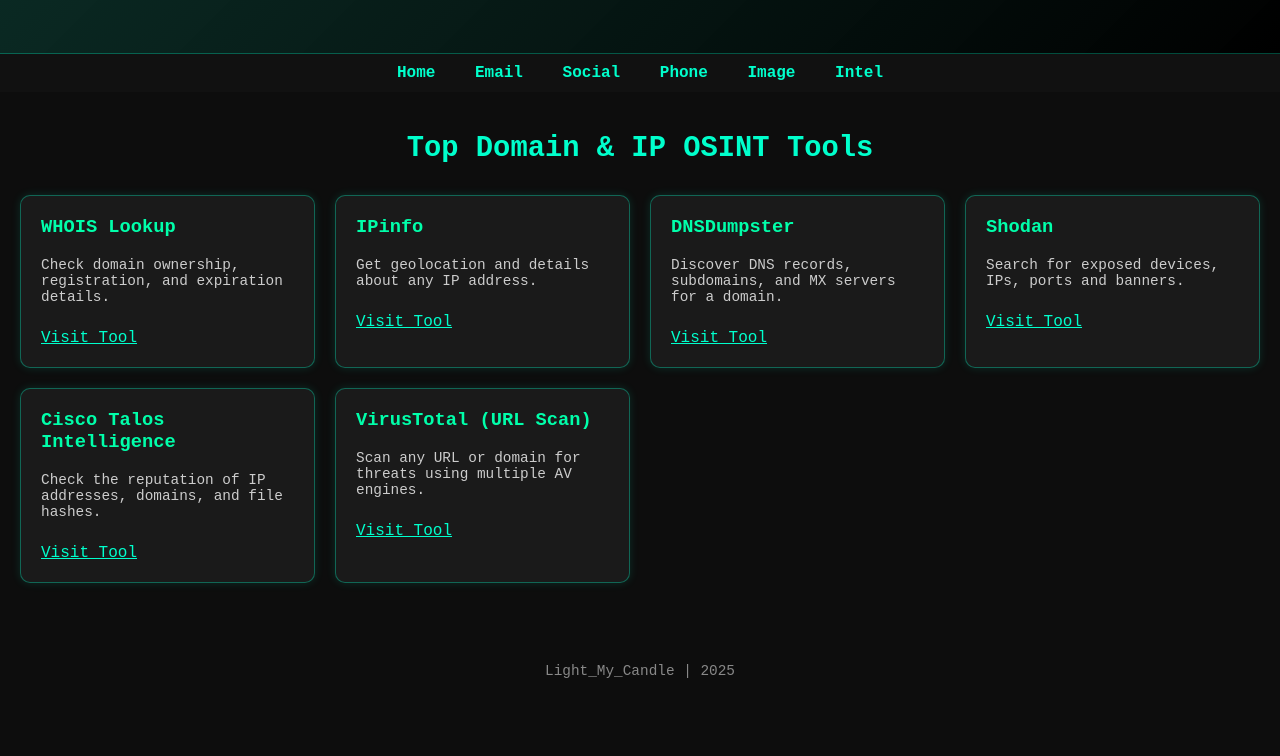
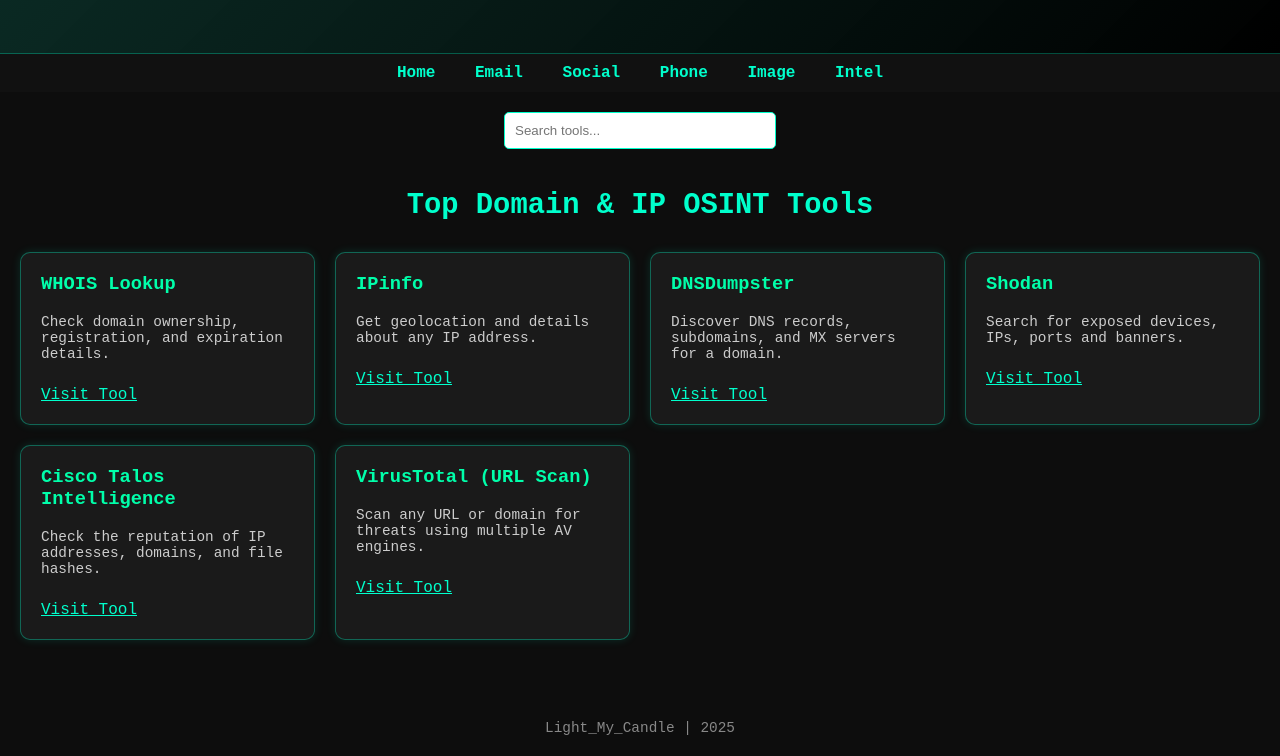
Before and after one commit to 6manusigei3/Light_my_candle, a plain HTML site: page domain.html in a window 1280 px wide. Shown: the part 131-887 px from the top of the page. Before the commit the page ends 830 px from the top, so only its background shows below. Drawn offline with Linux system fonts and the light colour scheme.

Commit message:
domain.html

```diff
--- a/domain.html
+++ b/domain.html
@@ -20,7 +20,9 @@
     <a href="image.html">Image</a>
     <a href="intel.html"> Intel</a>
   </nav>
-
+<div class="search-container" style="text-align:center; margin: 20px;">
+  <input type="text" id="searchBar" placeholder="Search tools..." style="padding: 10px; width: 250px; border-radius: 5px; border: 1px solid #00ffcc;">
+</div>
   <h2 class="section-title">Top Domain & IP OSINT Tools</h2>
   <div class="tool-grid">
     <div class="tool-card">
```
